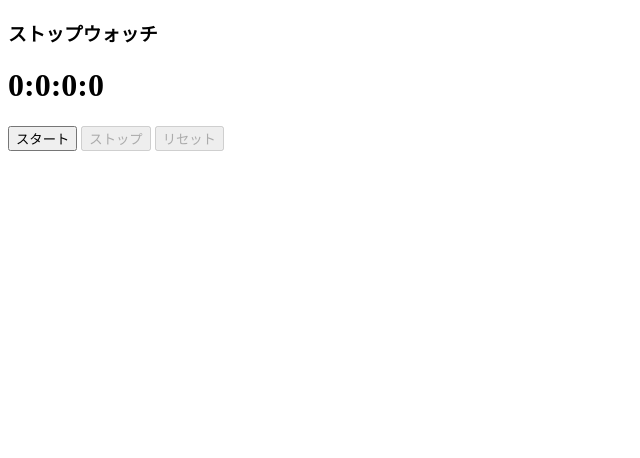
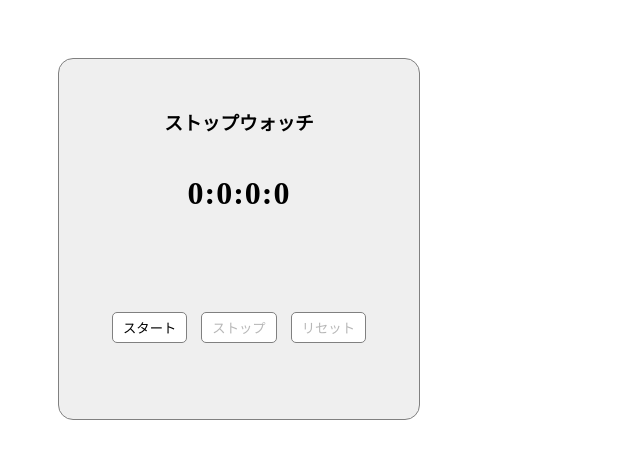
Before and after one commit to koreruri/calculator, a plain HTML site: page index.html in a window 1280 px wide. Shown: the whole page, without its empty margins (0-640 px from the left). Drawn offline with nearby package versions, Linux system fonts and the light colour scheme.

Commit message:
finished.

```diff
--- a/index.html
+++ b/index.html
@@ -8,11 +8,13 @@
 </head>
 
 <body>
+  <div>
     <h3>ストップウォッチ</h3>
     <h1 id="timer">0:0:0:0</h1>
     <button id="start">スタート</button>
     <button id="stop">ストップ</button>
     <button id="reset">リセット</button>
     <script src="main.js"></script>
+  </div>
 </body>
 </html>
--- a/style.css
+++ b/style.css
@@ -0,0 +1,31 @@
+body {
+ padding: 50px;
+}
+
+div {
+  width: 300px;
+  height: 300px;
+  padding: 30px;
+  border: 1px solid #808080;
+  background: #efefef;
+  border-radius: 15px;
+  text-align: center;
+}
+
+h1 {
+  margin-top: 40px;
+  margin-bottom: 100px;
+  letter-spacing: 1px;
+}
+
+button {
+  user-select: none;
+  background: #fff;
+  border-radius: 5px;
+  border: 1px solid #808080;
+  padding: 5px 10px;
+}
+
+button + button {
+  margin-left: 10px;
+}
```
Lines whose indentation alone changed are shown as unchanged.
